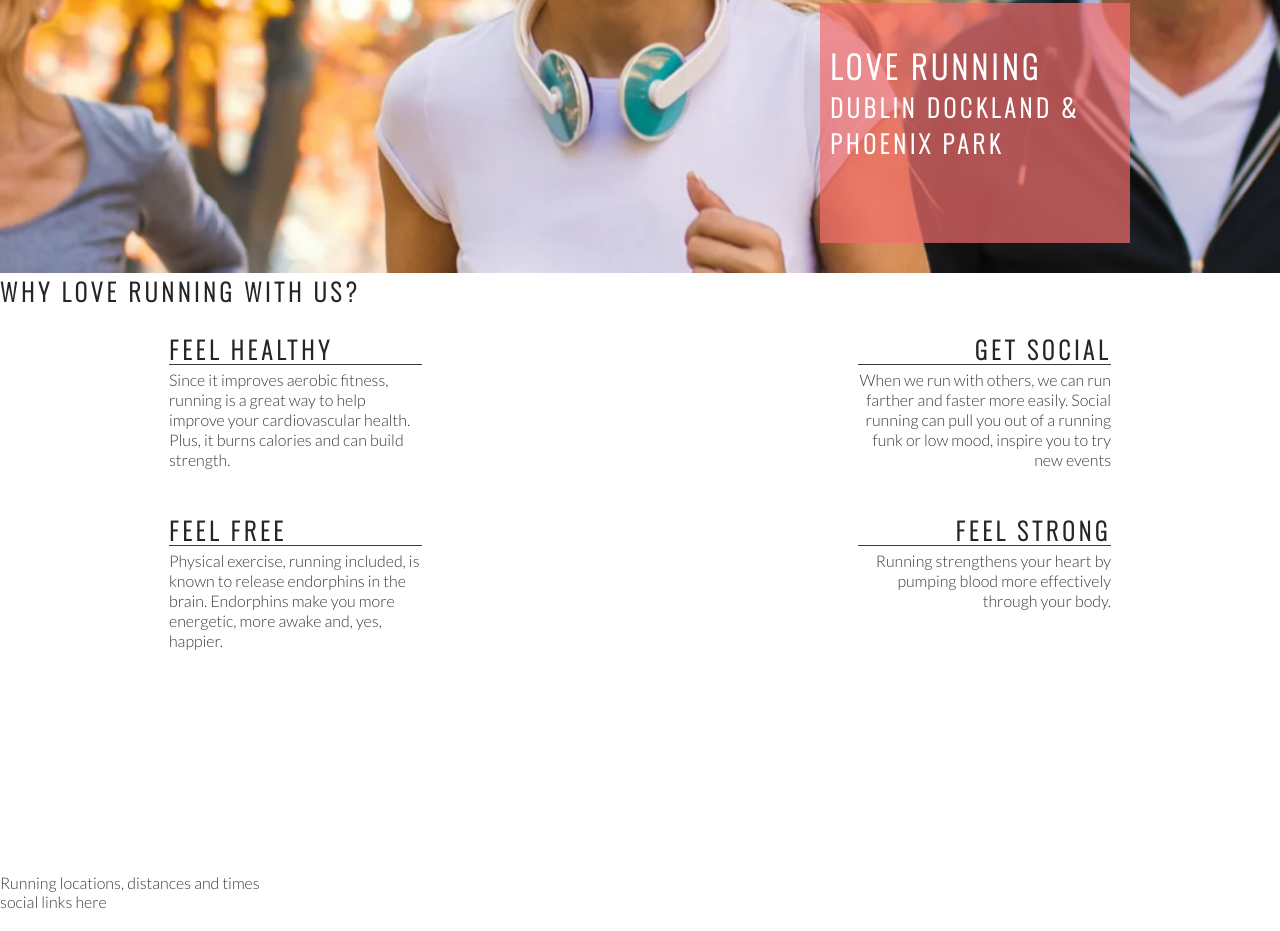
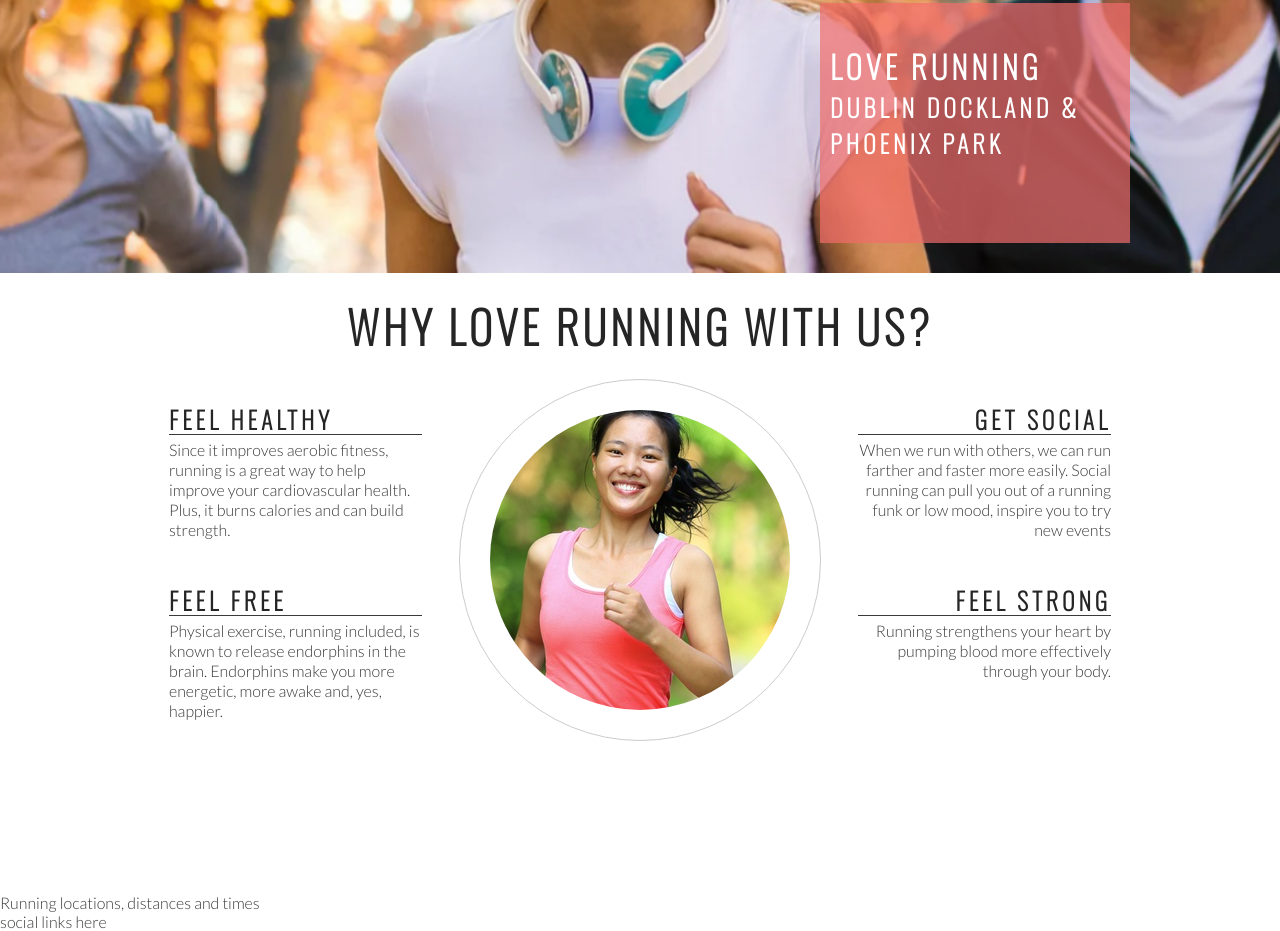
Before and after one commit to wasim-eb/love-running, a plain HTML site: page index.html in a window 1280 px wide. Shown: the part 402-1333 px from the top of the page. Drawn offline with nearby package versions, Linux system fonts and the light colour scheme.

Commit message:
Add club ethos central image and style into a circle

```diff
--- a/assets/css/style.css
+++ b/assets/css/style.css
@@ -132,7 +132,6 @@ letter-spacing: 4px;
 #center-about {
     width: 33%;
     margin: 0 auto;
-    background-color: green;
 }
 
 hr {
@@ -165,3 +164,26 @@ margin-bottom: 50px;
 .right-about-heading p {
     text-align: right;
 }
+
+#welcome {
+    text-align: center;
+    margin: 20px;
+    font-size: 280%;
+}
+
+#circle-container {
+    width: 300px;
+    height: 300px;
+    padding: 30px;
+    border-style: solid;
+    border-color: #ccc;
+    border-width: 1px;
+    border-radius: 50%;
+    margin: 0 auto;
+}
+
+#circle-cover-bg {
+    background: url(../images/ethos-center-image.jpeg) no-repeat center center;
+    height: 100%;
+    border-radius: 50%;
+}
--- a/index.html
+++ b/index.html
@@ -38,7 +38,7 @@
        </div>
     </section>
     <section id="club-ethos">
-        <h1>Why Love Running With Us?</h1>
+        <h2 id="welcome">Why Love Running With Us?</h2>
         <div id="left-about">
             <div class="left-about-heading">
                 <h2>Feel Healthy</h2>
@@ -68,7 +68,11 @@
             </div>
         </div>
         <div id="center-about">
-            <div class="right-about-heading">
+            <div id="circle-container">
+                <div id="circle-cover-bg">
+
+                </div>
+            </div>
         </div>
     </section>
     <section>
```
Also changed, not shown: assets/images/ethos-center-image.jpeg (added).
